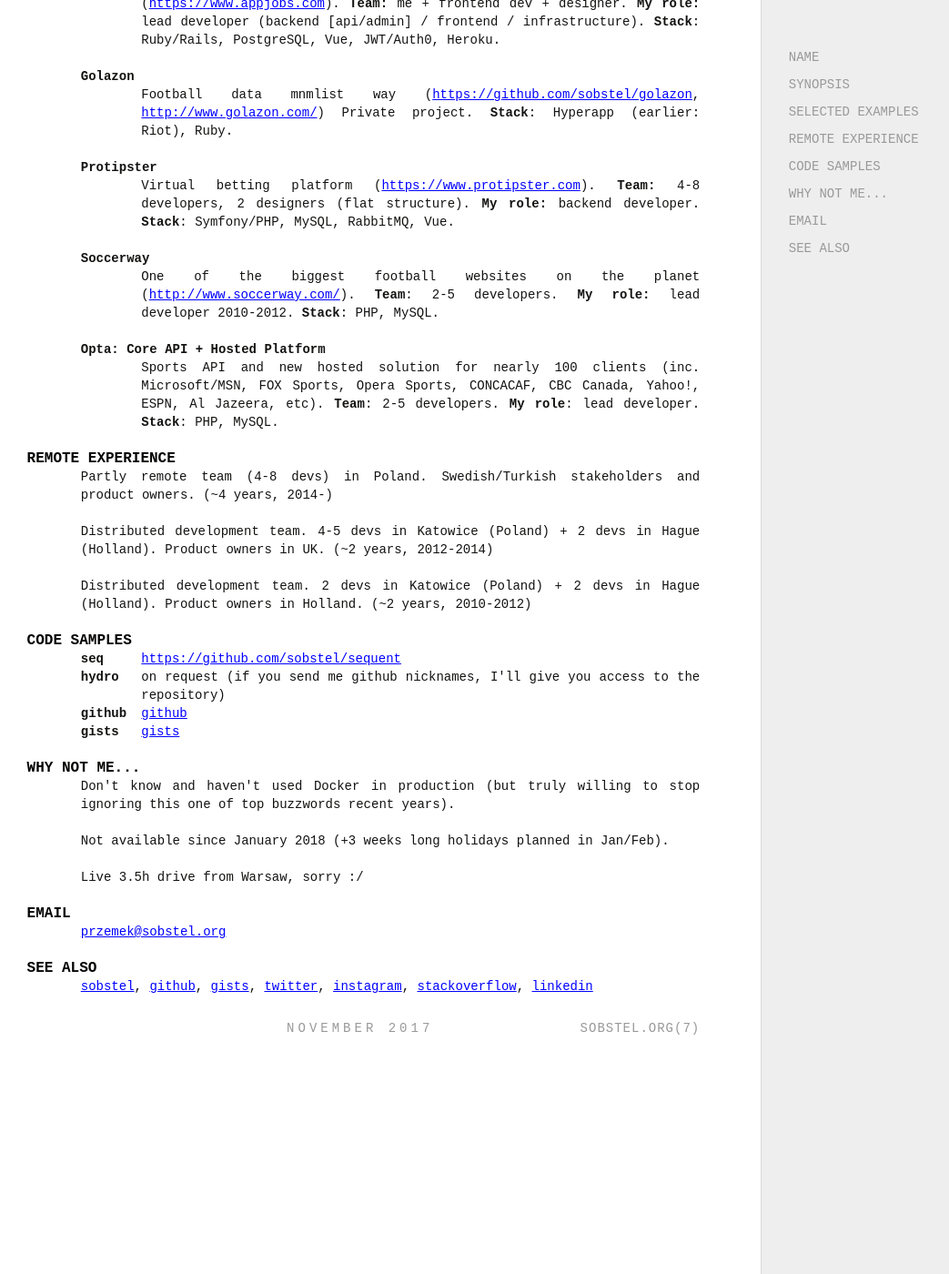
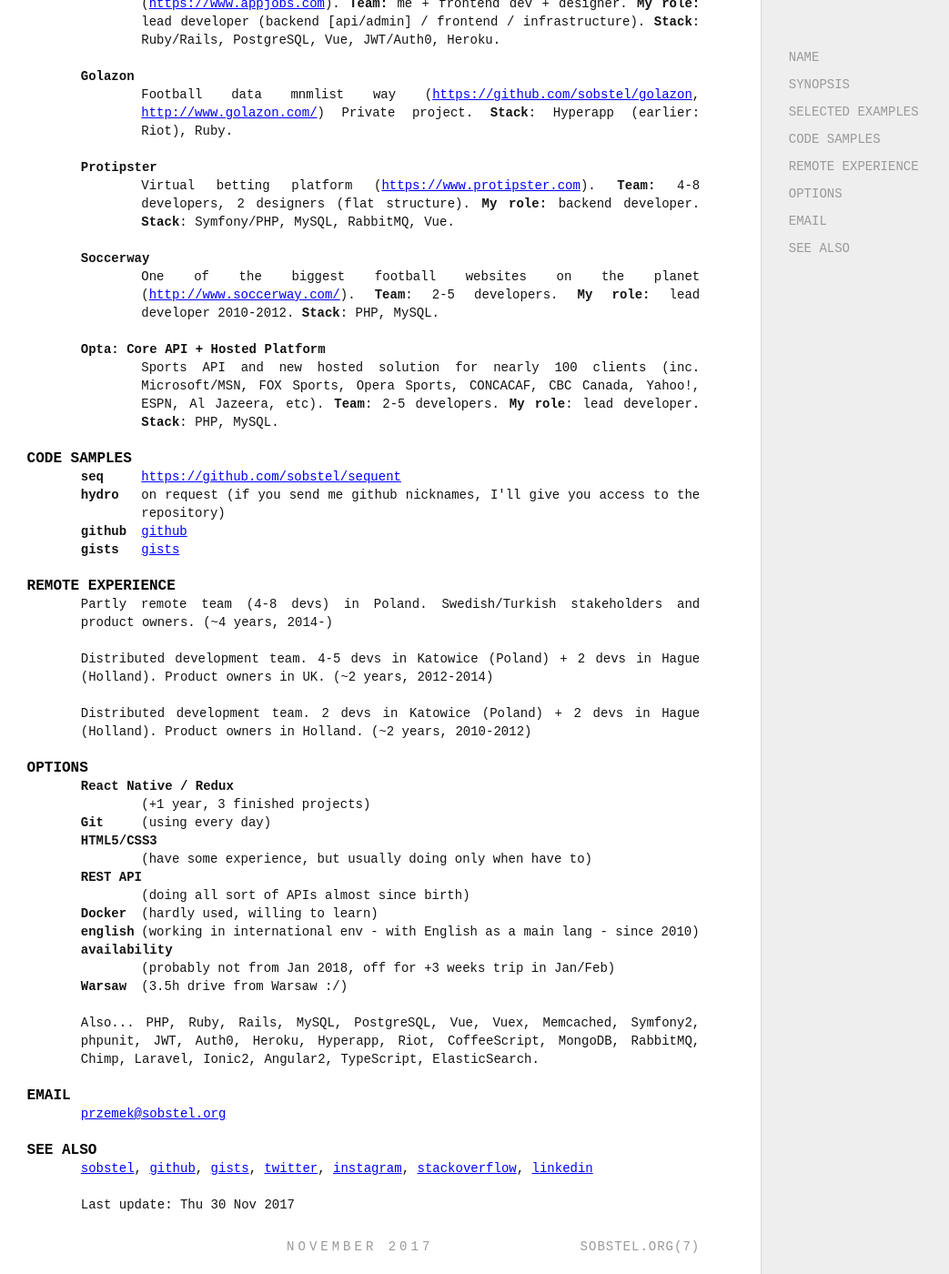
Before and after one commit to sobstel/sobstel.github.com, a Jekyll site: the page oslo.7.html, which Jekyll copies as it is, in a window 1280 px wide and 1400 px high, scrolled down 612 px. Shown: the whole window at 91% size, without its empty margins (0-1043 px from the left). Built offline with Jekyll 4.4.1, drawn with Linux system fonts in a browser that asks for light colours.

Commit message:
oslo update

```diff
--- a/oslo.7.html
+++ b/oslo.7.html
@@ -68,9 +68,9 @@
     <a href="#NAME">NAME</a>
     <a href="#SYNOPSIS">SYNOPSIS</a>
     <a href="#SELECTED-EXAMPLES">SELECTED EXAMPLES</a>
+    <a href="#CODE-SAMPLES">CODE SAMPLES</a>
     <a href="#REMOTE-EXPERIENCE">REMOTE EXPERIENCE</a>
-    <a href="#CODE-SAMPLES">CODE SAMPLES</a>
-    <a href="#WHY-NOT-ME-">WHY NOT ME...</a>
+    <a href="#OPTIONS">OPTIONS</a>
     <a href="#EMAIL">EMAIL</a>
     <a href="#SEE-ALSO">SEE ALSO</a>
   </div>
@@ -138,6 +138,17 @@
 </dl>
 
 
+<h2 id="CODE-SAMPLES">CODE SAMPLES</h2>
+
+<dl>
+<dt class="flush"><code>seq</code></dt><dd><a href="https://github.com/sobstel/sequent" data-bare-link="true">https://github.com/sobstel/sequent</a></dd>
+<dt class="flush"><code>hydro</code></dt><dd>on request (if you send me github nicknames, I'll give you access to
+the repository)</dd>
+<dt class="flush"><code>github</code></dt><dd><a href="https://github.com/sobstel/">github</a></dd>
+<dt class="flush"><code>gists</code></dt><dd><a href="https://gist.github.com/sobstel">gists</a></dd>
+</dl>
+
+
 <h2 id="REMOTE-EXPERIENCE">REMOTE EXPERIENCE</h2>
 
 <p>Partly remote team (4-8 devs) in Poland. Swedish/Turkish stakeholders and
@@ -149,33 +160,31 @@
 <p>Distributed development team. 2 devs in Katowice (Poland) + 2 devs in Hague
 (Holland). Product owners in Holland. (~2 years, 2010-2012)</p>
 
-<h2 id="CODE-SAMPLES">CODE SAMPLES</h2>
+<h2 id="OPTIONS">OPTIONS</h2>
 
 <dl>
-<dt class="flush"><code>seq</code></dt><dd><a href="https://github.com/sobstel/sequent" data-bare-link="true">https://github.com/sobstel/sequent</a></dd>
-<dt class="flush"><code>hydro</code></dt><dd>on request (if you send me github nicknames, I'll give you access to
-the repository)</dd>
-<dt class="flush"><code>github</code></dt><dd><a href="https://github.com/sobstel/">github</a></dd>
-<dt class="flush"><code>gists</code></dt><dd><a href="https://gist.github.com/sobstel">gists</a></dd>
+<dt><code>React Native / Redux</code></dt><dd>(+1 year, 3 finished projects)</dd>
+<dt class="flush"><code>Git</code></dt><dd>(using every day)</dd>
+<dt><code>HTML5/CSS3</code></dt><dd>(have some experience, but usually doing only when have to)</dd>
+<dt><code>REST API</code></dt><dd>(doing all sort of APIs almost since birth)</dd>
+<dt class="flush"><code>Docker</code></dt><dd>(hardly used, willing to learn)</dd>
+<dt class="flush"><code>english</code></dt><dd>(working in international env - with English as a main lang - since 2010)</dd>
+<dt><code>availability</code></dt><dd>(probably not from Jan 2018, off for +3 weeks trip in Jan/Feb)</dd>
+<dt class="flush"><code>Warsaw</code></dt><dd>(3.5h drive from Warsaw :/)</dd>
 </dl>
 
 
-<h2 id="WHY-NOT-ME-">WHY NOT ME...</h2>
-
-<p>Don't know and haven't used Docker in production (but truly willing to stop
-ignoring this one of top buzzwords recent years).</p>
-
-<p>Not available since January 2018 (+3 weeks long holidays planned in Jan/Feb).</p>
-
-<p>Live 3.5h drive from Warsaw, sorry :/</p>
+<p>Also... PHP, Ruby, Rails, MySQL, PostgreSQL, Vue, Vuex, Memcached, Symfony2, phpunit, JWT, Auth0, Heroku, Hyperapp, Riot, CoffeeScript, MongoDB, RabbitMQ, Chimp, Laravel, Ionic2, Angular2, TypeScript, ElasticSearch.</p>
 
 <h2 id="EMAIL">EMAIL</h2>
 
-<p><a href="&#x6d;&#x61;&#105;&#x6c;&#x74;&#111;&#58;&#112;&#x72;&#x7a;&#x65;&#x6d;&#101;&#107;&#x40;&#x73;&#111;&#x62;&#x73;&#116;&#101;&#x6c;&#46;&#x6f;&#114;&#103;" data-bare-link="true">&#112;&#114;&#x7a;&#x65;&#109;&#101;&#107;&#x40;&#115;&#x6f;&#x62;&#115;&#x74;&#101;&#108;&#x2e;&#x6f;&#114;&#x67;</a></p>
+<p><a href="&#109;&#x61;&#x69;&#108;&#116;&#111;&#58;&#x70;&#x72;&#122;&#101;&#109;&#101;&#x6b;&#64;&#115;&#x6f;&#x62;&#115;&#116;&#101;&#x6c;&#46;&#111;&#114;&#x67;" data-bare-link="true">&#x70;&#114;&#122;&#101;&#x6d;&#x65;&#107;&#64;&#x73;&#111;&#x62;&#x73;&#x74;&#101;&#x6c;&#x2e;&#x6f;&#x72;&#103;</a></p>
 
 <h2 id="SEE-ALSO">SEE ALSO</h2>
 
 <p><a href="http://www.sobstel.org/">sobstel</a>, <a href="https://github.com/sobstel/">github</a>, <a href="https://gist.github.com/sobstel">gists</a>, <a href="https://twitter.com/sobstel">twitter</a>, <a href="https://www.instagram.com/sobsteldev/">instagram</a>, <a href="https://stackoverflow.com/users/219272/sobstel">stackoverflow</a>, <a href="https://www.linkedin.com/in/sobstel/">linkedin</a></p>
+
+<p>Last update: Thu 30 Nov 2017</p>
 
 
   <ol class='man-decor man-foot man foot'>
```
Also changed, not shown: 1 other file.
